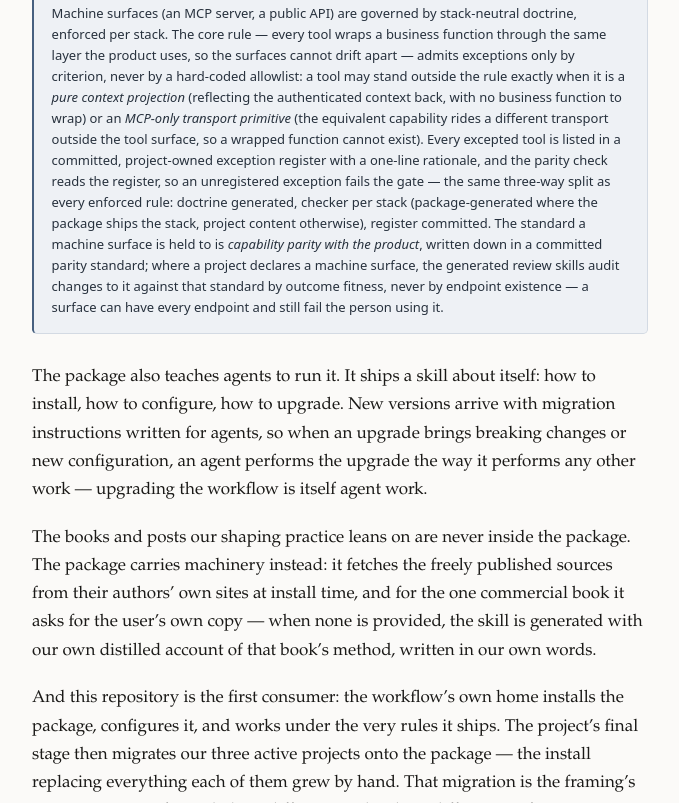
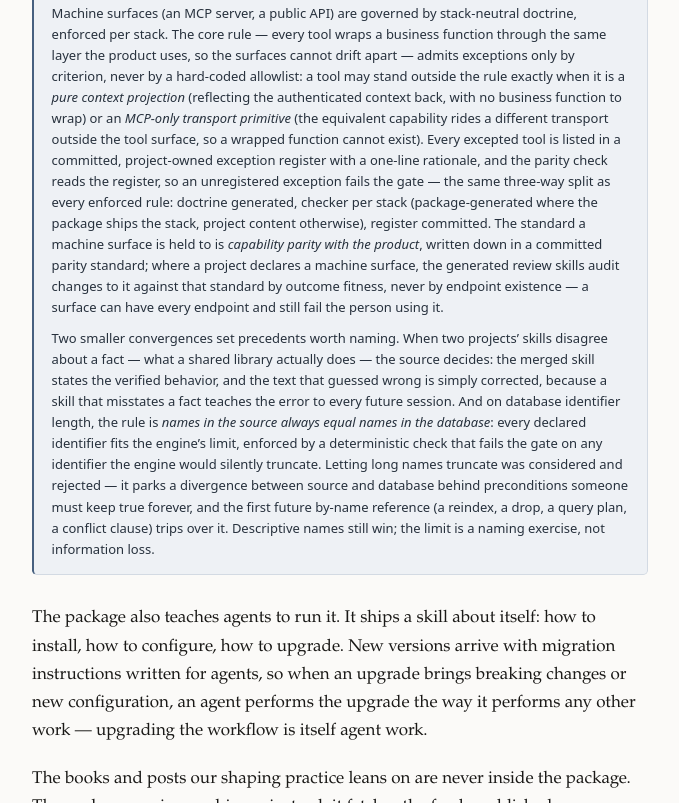
Before and after one commit to seasonedcc/seasoned-skills, a plain HTML site: page shaping/one-workflow/index.html in a window 1280 px wide. Shown: the part 7391-8194 px from the top of the page, without its empty margins (300-979 px from the left). Drawn offline with Linux system fonts and the light colour scheme.

Commit message:
Codify source-decides-facts precedent and the identifier-length invariant

```diff
--- a/shaping/one-workflow/index.html
+++ b/shaping/one-workflow/index.html
@@ -479,6 +479,24 @@
               fitness, never by endpoint existence &mdash; a surface can have every
               endpoint and still fail the person using it.
             </p>
+            <p>
+              Two smaller convergences set precedents worth naming. When two
+              projects&rsquo; skills disagree about a fact &mdash; what a shared
+              library actually does &mdash; the source decides: the merged skill
+              states the verified behavior, and the text that guessed wrong is
+              simply corrected, because a skill that misstates a fact teaches the
+              error to every future session. And on database identifier length,
+              the rule is <em>names in the source always equal names in the
+              database</em>: every declared identifier fits the engine&rsquo;s
+              limit, enforced by a deterministic check that fails the gate on any
+              identifier the engine would silently truncate. Letting long names
+              truncate was considered and rejected &mdash; it parks a divergence
+              between source and database behind preconditions someone must keep
+              true forever, and the first future by-name reference (a reindex, a
+              drop, a query plan, a conflict clause) trips over it. Descriptive
+              names still win; the limit is a naming exercise, not information
+              loss.
+            </p>
           </div>
         </details>
         <p>
```
